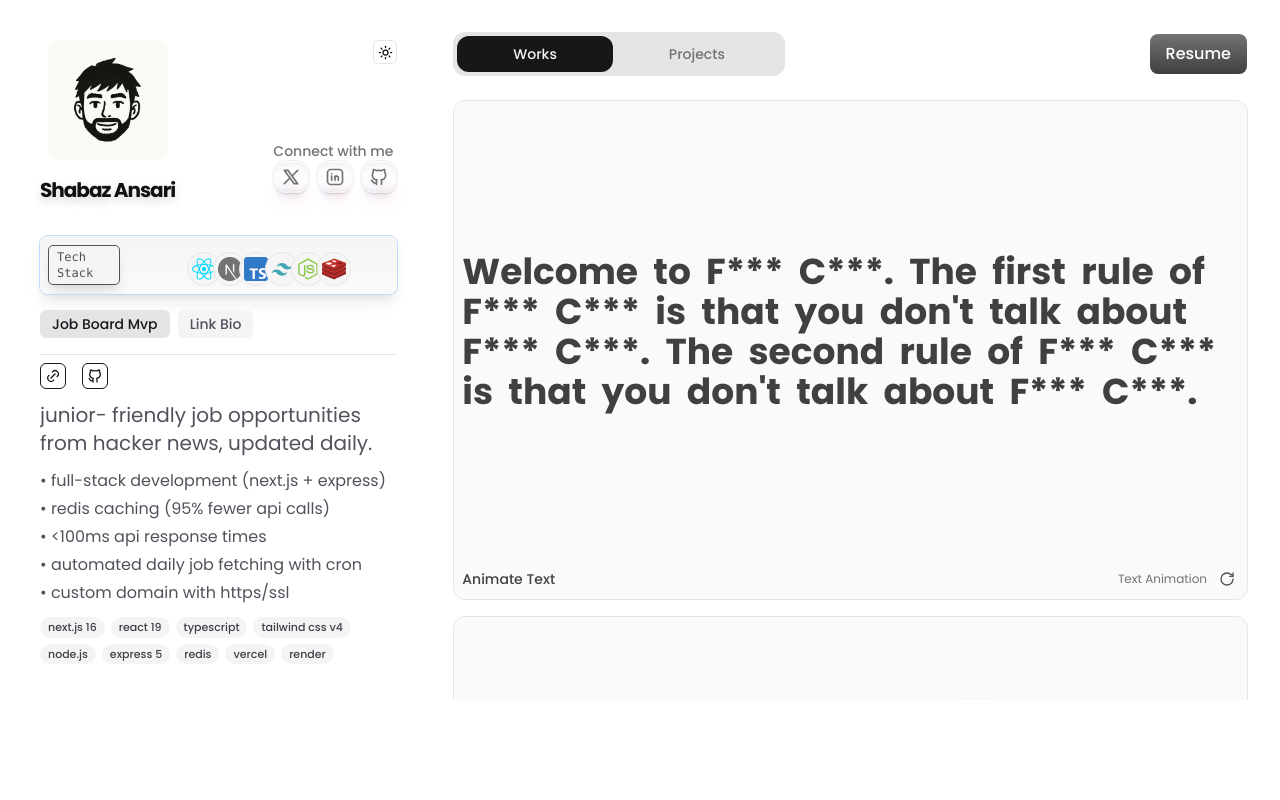
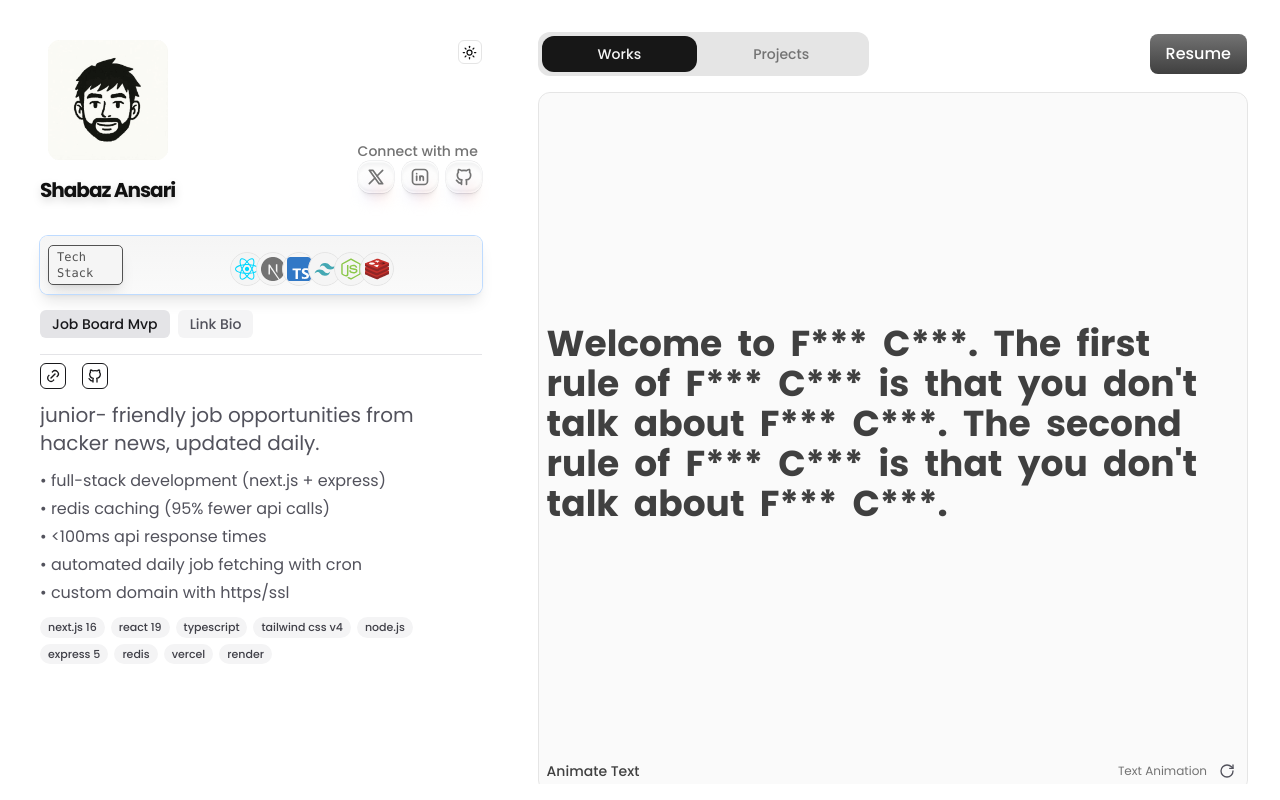
Before and after one commit to Kise07/Minimal-Portfolio, a Next.js app: page / in a window 1280 px wide. Built offline with nearby package versions, Linux system fonts and the light colour scheme.

Commit message:
chore: page layout and workCard layout changes
- grid-5
- profile-2-stickySrollFree
- work-3-stickyHeader-700H

```diff
--- a/src/app/page.tsx
+++ b/src/app/page.tsx
@@ -3,11 +3,11 @@ import { Works } from "@/components/ui/work";
 
 export default function Work() {
   return (
-    <div className="relative m-4 grid grid-cols-1 gap-4 overflow-hidden md:grid-cols-3">
-      <div className="md:sticky md:top-4 md:h-[calc(100vh-2rem)]">
-        <Profile />
+    <div className="relative m-4 grid grid-cols-1 gap-4 md:grid-cols-5">
+      <div className="md:sticky md:top-4 md:col-span-2 md:h-[calc(100vh-2rem)]">
+        <Profile className="md:col-span-2" />
       </div>
-      <Works />
+      <Works className="md:col-span-3" />
     </div>
   );
 }
--- a/src/components/ui/work.tsx
+++ b/src/components/ui/work.tsx
@@ -20,9 +20,16 @@ export const Works = ({ className }: { className?: string }) => {
   const [showResume, setShowResume] = useState(false);
 
   return (
-    <div className={cn("col-span-2 m-4 flex flex-col", className)}>
+    <div
+      className={cn("mx-4 flex flex-col", "h-[calc(100vh-2rem)]", className)}
+    >
       {/* Header: tabs left, Resume button right */}
-      <div className="mb-4 flex items-center justify-between">
+      <div
+        className={cn(
+          "my-4 flex items-center justify-between",
+          "sticky top-4 z-10"
+        )}
+      >
         {/* Sliding pill tabs */}
         <div className="flex w-fit rounded-xl bg-neutral-200 p-1 dark:bg-neutral-800">
           {TABS.map((tab, index) => (
@@ -69,7 +76,7 @@ export const Works = ({ className }: { className?: string }) => {
       </div>
 
       {/* Content */}
-      <div className="overflow-hidden">
+      <div className="flex-1 scrollbar-none overflow-y-auto">
         {showResume ? (
           <div className="h-[calc(100vh-12rem)]">
             <ResumeViewer />
@@ -85,8 +92,8 @@ export const Works = ({ className }: { className?: string }) => {
             }}
           >
             {/* Works tab — scrollable card list */}
-            <div className="max-h-[calc(100vh-12rem)] scrollbar-none overflow-y-auto">
-              <div className="grid auto-rows-[500px] grid-cols-1 gap-4 py-2">
+            <div className="scrollbar-none overflow-y-auto pb-4">
+              <div className="grid auto-rows-[700px] grid-cols-1 gap-4">
                 {WORKS.map((work) => (
                   <WorkCard key={work.name} {...work} />
                 ))}
@@ -94,8 +101,8 @@ export const Works = ({ className }: { className?: string }) => {
             </div>
 
             {/* Projects tab */}
-            <div className="max-h-[calc(100vh-12rem)] scrollbar-none overflow-y-auto">
-              <div className="grid auto-rows-[500px] grid-cols-1 gap-4 py-2">
+            <div className="scrollbar-none overflow-y-auto pb-4">
+              <div className="grid auto-rows-[700px] grid-cols-1 gap-4">
                 {PROJECTS.map((project) => (
                   <ProjectCard key={project.id} project={project} />
                 ))}
```
